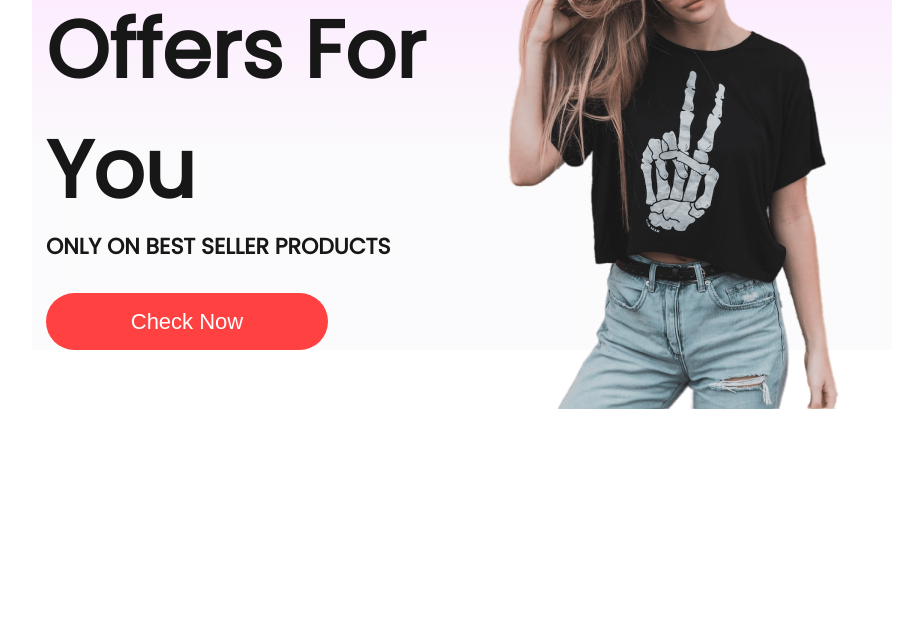
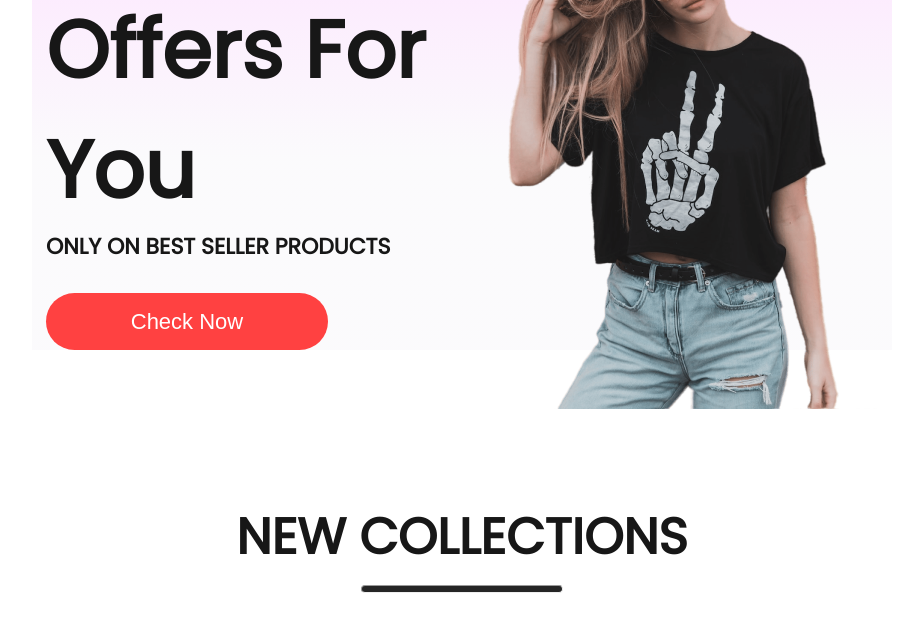
Before and after one commit to Hussam812/eShop, a React (Create React App) app: page / in a window 1280 px wide. Shown: the part 1747-2379 px from the top of the page, without its empty margins (178-1101 px from the left). Before the commit the page ends 2247 px from the top, so only its background shows below. Built offline with nearby package versions, Linux system fonts and the light colour scheme.

Commit message:
newcollections

```diff
--- /dev/null
+++ b/src/components/newCollections/NewCollections.css
@@ -0,0 +1,27 @@
+.new-collections {
+    display: flex;
+    flex-direction: column;
+    align-items: center;
+    gap: 10px;
+    height: 90vh;
+}
+.new-collections h1 {
+    color: #171717;
+    font-size: 50px;
+    font-weight: 600;
+
+}
+.new-collections hr {
+    width: 200px;
+    height: 6px;
+    border-radius: 10px;
+    background-color: #252525;
+}
+
+.collections {
+
+    display: grid;
+    grid-template-columns: 1fr 1fr 1fr 1fr;
+    margin-top: 50px;
+    gap: 50px;
+}
--- /dev/null
+++ b/src/components/newCollections/NewCollections.jsx
@@ -0,0 +1,19 @@
+import React from "react";
+import "./NewCollections.css";
+import new_collections from "../assets/new_collections";
+import Item from "../item/Item";
+const NewCollections = () => {
+  return (
+    <div className="new-collections">
+      <h1>NEW COLLECTIONS</h1>
+      <hr />
+      <div className="collections">
+        {new_collections.map((item) => {
+          return <Item key={item.id} {...item} />;
+        })}
+      </div>
+    </div>
+  );
+};
+
+export default NewCollections;
--- a/src/pages/Shop.jsx
+++ b/src/pages/Shop.jsx
@@ -2,6 +2,7 @@
 import Hero from "../components/hero/Hero";
 import Popular from "../components/popular/Popular";
 import Offers from "../components/offers/Offers";
+import NewCollections from "../components/newCollections/NewCollections";
 
 const Shop = () => {
   return (
@@ -9,6 +10,7 @@
       <Hero />
       <Popular />
       <Offers />
+      <NewCollections />
     </div>
   );
 };
```
